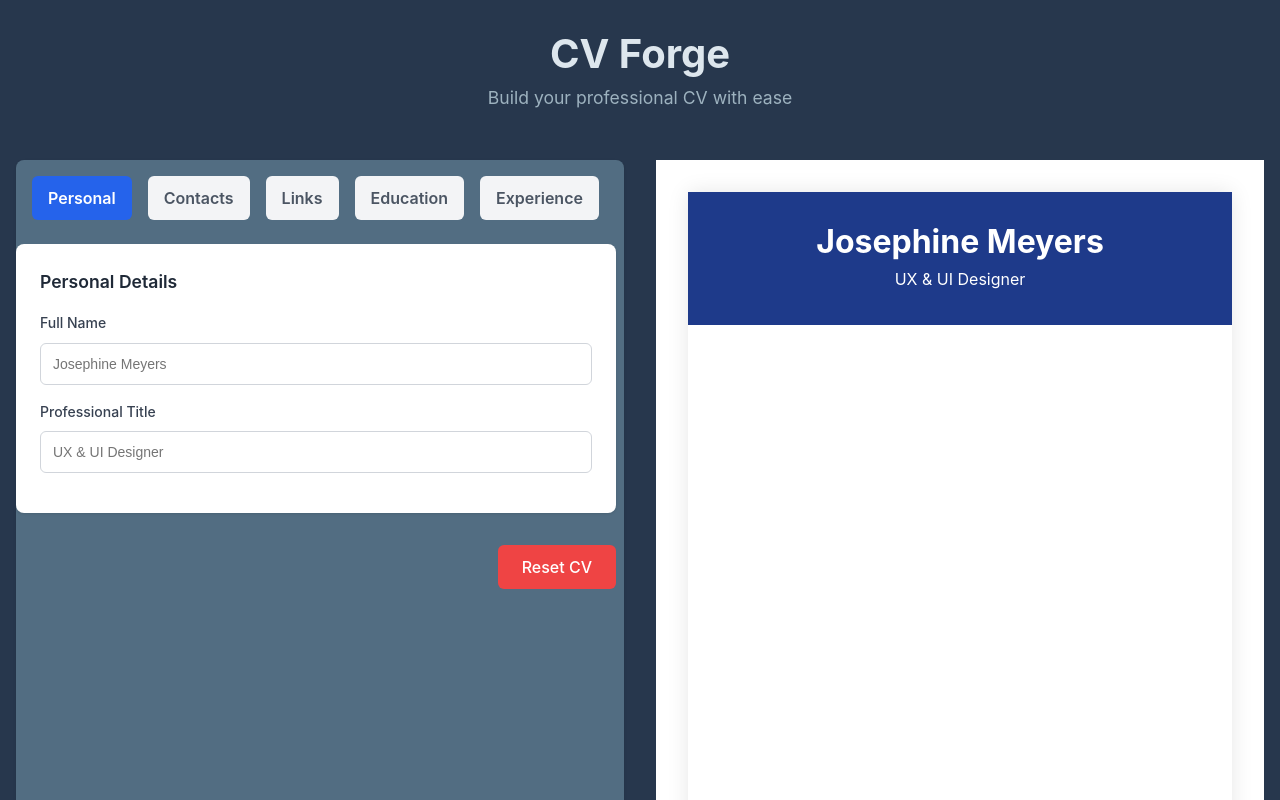
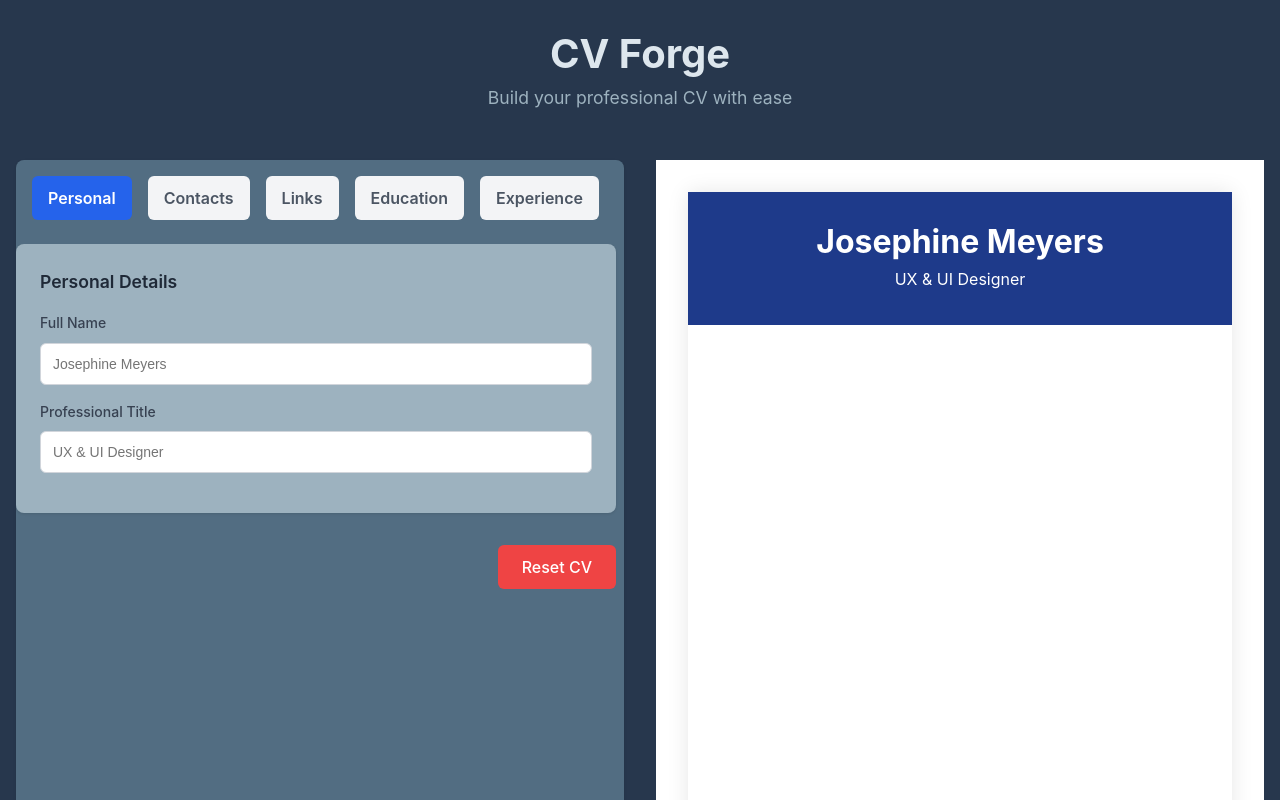
Before and after one commit to singharyan006/cv-forge, a React (Vite) app: page / in a window 1280 px wide. Shown: the top 800 px of the page. Built offline with nearby package versions, Linux system fonts and the light colour scheme.

Commit message:
style: enhance form components styling and layout

```diff
--- a/src/styles/forms.css
+++ b/src/styles/forms.css
@@ -10,7 +10,7 @@
 }
 
 .form-section {
-  background: white;
+  background: #9DB2BF;
   margin-bottom: 1.5rem;
   padding: 1.5rem;
   border-radius: 8px;
@@ -39,6 +39,7 @@
 .form-group input,
 .form-group textarea,
 .form-group select {
+  color: #27374D;
   width: 100%;
   padding: 0.75rem;
   border: 1px solid #d1d5db;
```
